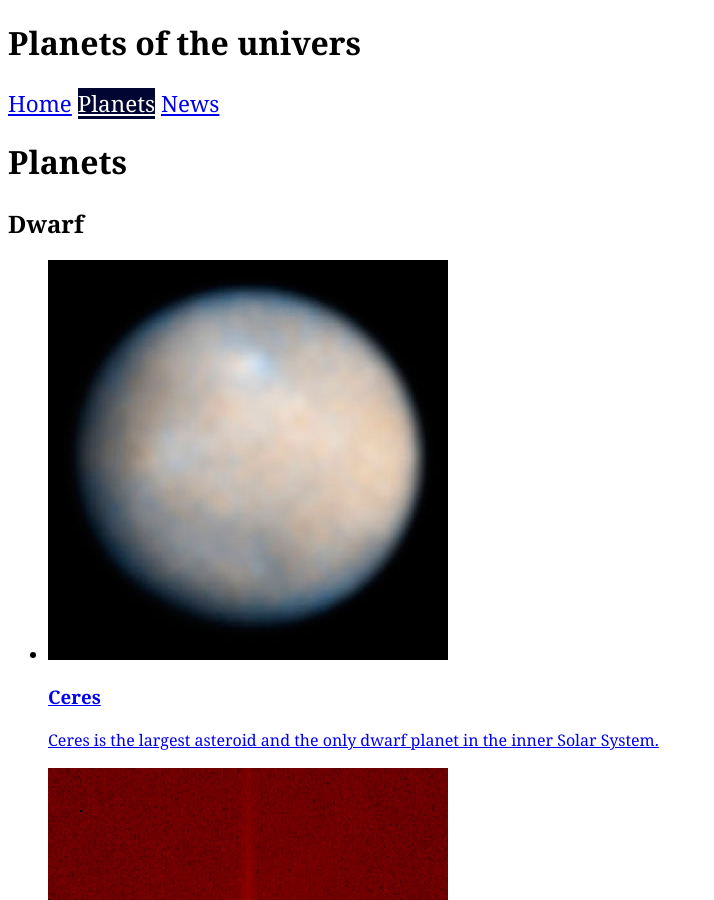
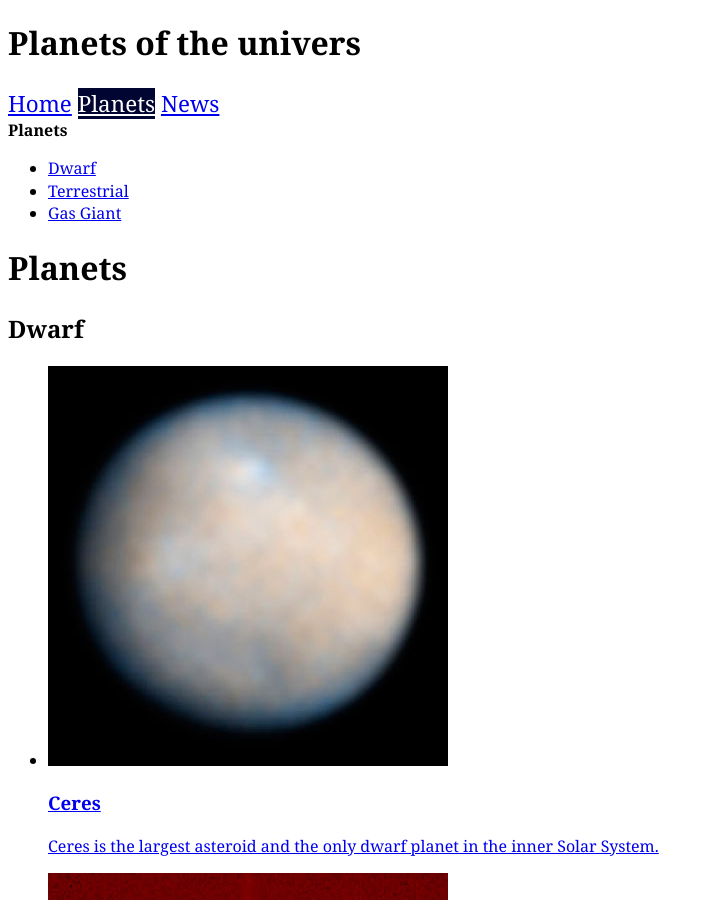
Before and after one commit to zhelezko/planets-of-the-univers, a Jekyll site: the page built from planets/index.html, in a window 1280 px wide and 900 px high. Shown: the whole window, without its empty margins (0-714 px from the left). Built offline with Jekyll 4.4.1, drawn with Linux system fonts in a browser that asks for light colours; Markdown is read by kramdown in place of the engine named in the settings.

Commit message:
Урок №26 Jekyll: generating page navigation

```diff
--- a/_layouts/planet.html
+++ b/_layouts/planet.html
@@ -1,5 +1,5 @@
 ---
-layout: default
+layout: planets
 ---
 <h1>{{page.title}}</h1>
 <img src="{{site.baseurl}}/img/planets/{{page.image}}" alt="Photo of {{ page.title }}">
--- /dev/null
+++ b/_layouts/planets.html
@@ -0,0 +1,17 @@
+---
+layout: default
+---
+
+<strong>Planets</strong>
+
+<nav>
+	<ul>
+			{% for planet in site.categories.planet-type %}
+			<li>
+				<a href="{{site.baseurl}}/planets/{{planet.folder}}/" class="{% if page.url contains planet.folder %}current{% endif %}">{{planet.title}}</a>
+			</li>
+			{% endfor %}
+		</ul>
+</nav>
+
+{{content}}
--- a/planets/dwarf/index.html
+++ b/planets/dwarf/index.html
@@ -1,5 +1,5 @@
 ---
-layout: default
+layout: planets
 ---
 
 <h1>Dwarf</h1>
--- a/planets/gas-giant/index.html
+++ b/planets/gas-giant/index.html
@@ -1,5 +1,5 @@
 ---
-layout: default
+layout: planets
 ---
 
 <h1>Dwarf</h1>
--- a/planets/index.html
+++ b/planets/index.html
@@ -1,5 +1,5 @@
 ---
-layout: default
+layout: planets
 ---
 <h1>Planets</h1>
 
--- a/planets/terrestrial/index.html
+++ b/planets/terrestrial/index.html
@@ -1,5 +1,5 @@
 ---
-layout: default
+layout: planets
 ---
 
 <h1>Dwarf</h1>
```
